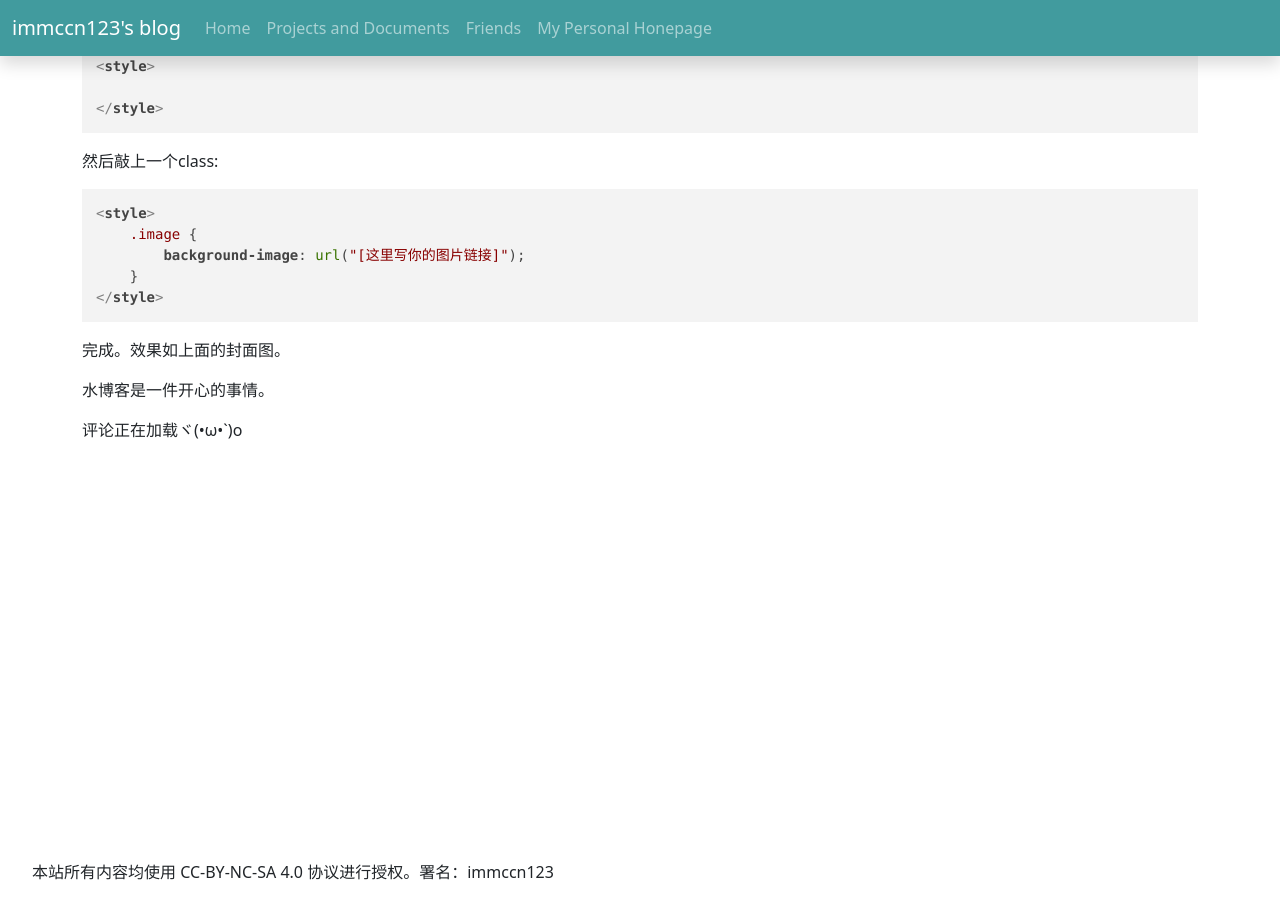
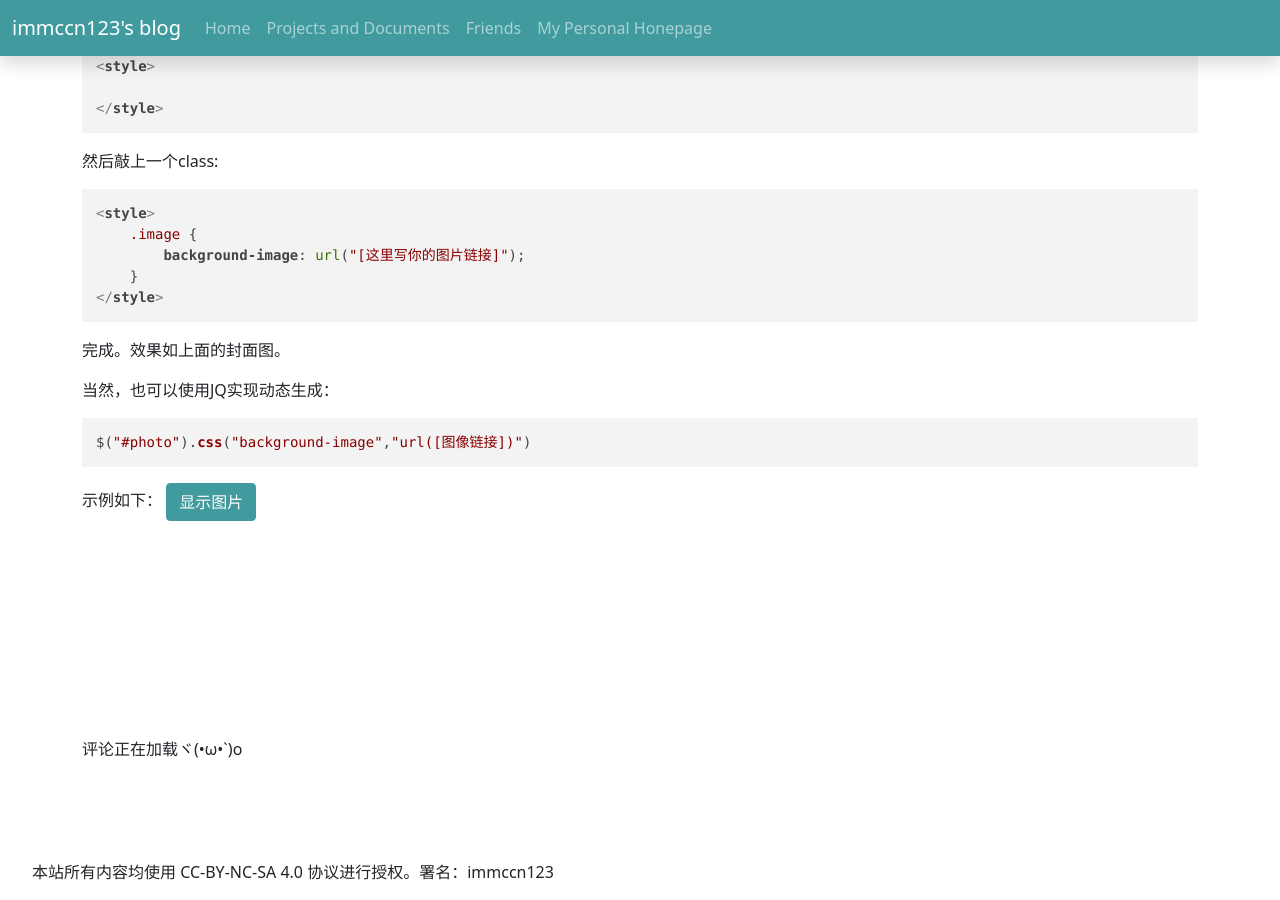
Before and after one commit to immccn123/immccn123.github.io, a Jekyll site: the page built from _posts/2021-08-07-how-to-show-a-undragable-img.md, in a window 1280 px wide and 900 px high, scrolled down 1110 px. Built offline with Jekyll 4.4.1, drawn with Linux system fonts in a browser that asks for light colours; nearby versions of some CDN libraries; comment, search, counter and statistics services are not loaded; the repository's description, which GitHub fills in, is left out.

Commit message:
Update 2021-08-07-how-to-show-a-undragable-img.md

````diff
--- a/_posts/2021-08-07-how-to-show-a-undragable-img.md
+++ b/_posts/2021-08-07-how-to-show-a-undragable-img.md
@@ -24,4 +24,15 @@
 ```
 完成。效果如上面的封面图。
 
-水博客是一件开心的事情。
+当然，也可以使用JQ实现动态生成：
+```javascript
+$("#photo").css("background-image","url([图像链接])")
+```
+示例如下：
+<button class="btn btn-default" onclick="click()">显示图片</button>
+<div id="ph" style="height: 200px"></div>
+<script>
+    function click() {
+         $("#ph").css("background-image","url(https://cdn.jsdelivr.net/gh/immccn123/imimbed/blog/titleimg/2021/08/undrag.jpg)")
+    }
+</script>
````
